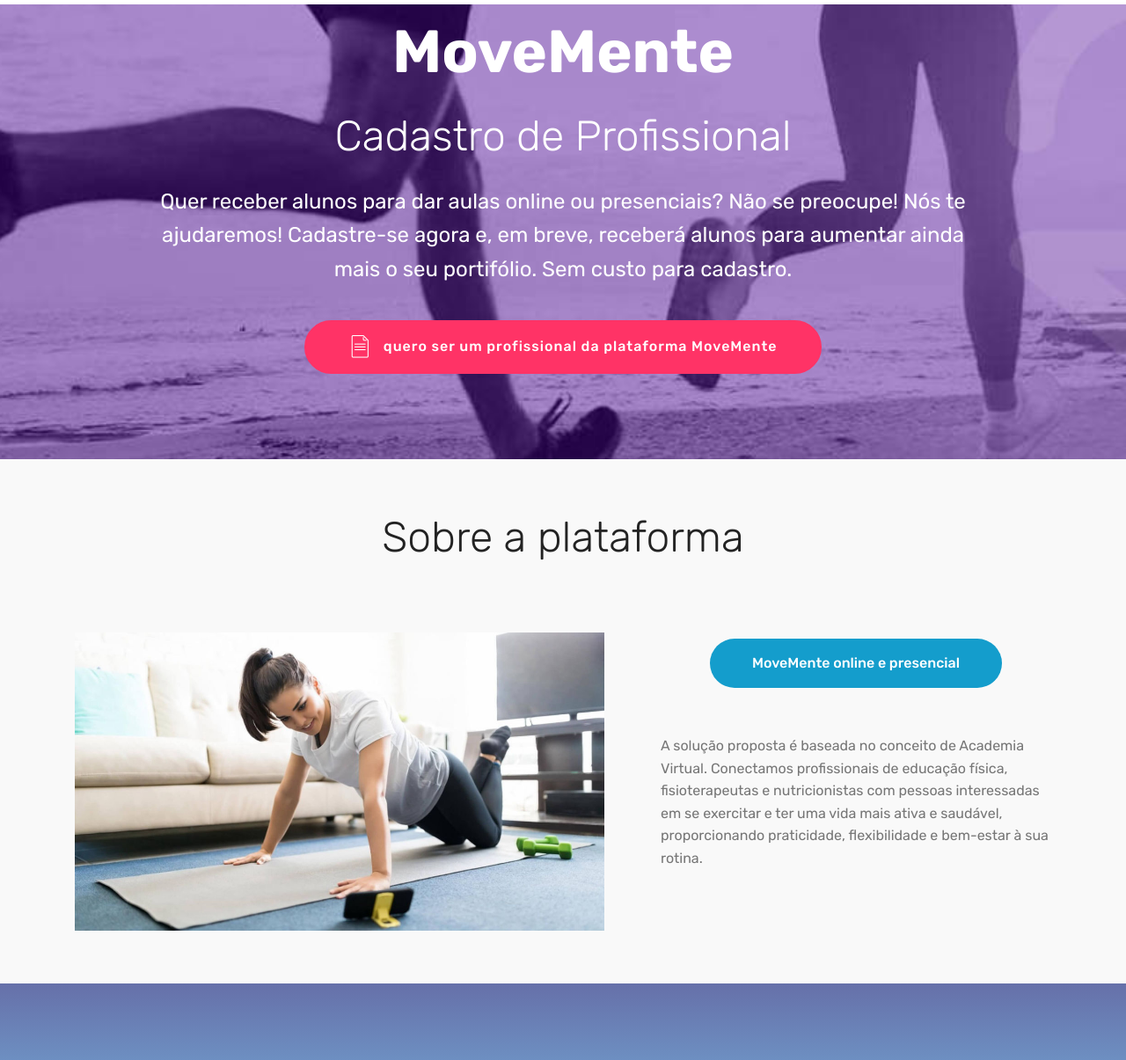
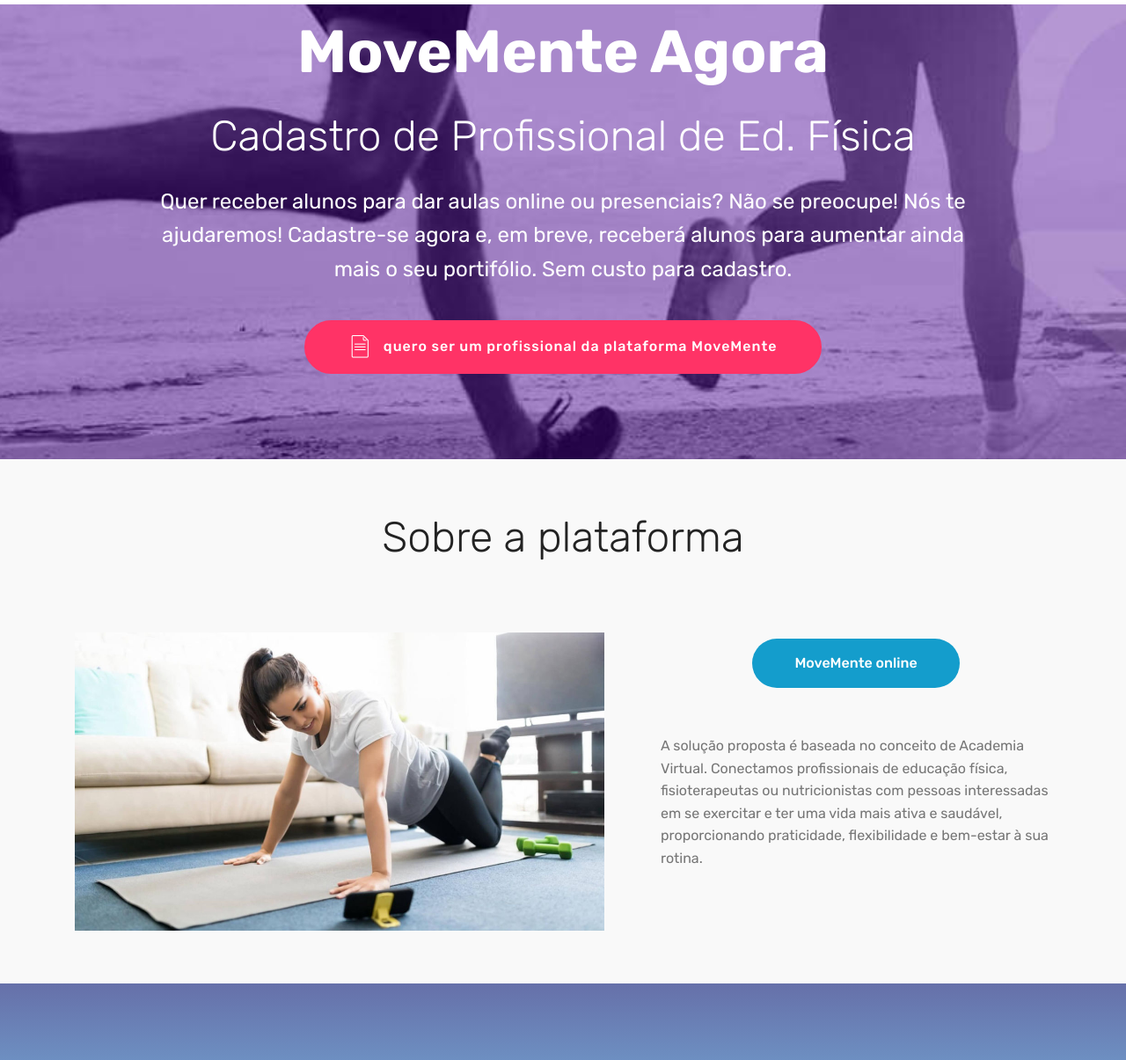
Before and after one commit to daniellecohen/movemente, a plain HTML site: page page1.html in a window 1280 px wide. Shown: the part 72-1277 px from the top of the page at 88% size. Drawn offline with Linux system fonts and the light colour scheme; files whose address does not match are found by name.

Commit message:
melhorias nos textos

```diff
--- a/page1.html
+++ b/page1.html
@@ -146,12 +146,12 @@
             <h1
               class="mbr-section-title align-center mbr-bold pb-3 mbr-fonts-style display-1"
             >
-              MoveMente
+              MoveMente Agora
             </h1>
             <h3
               class="mbr-section-subtitle align-center mbr-light pb-3 mbr-fonts-style display-2"
             >
-              Cadastro de Profissional
+              Cadastro de Profissional de Ed. Física
             </h3>
             <p class="mbr-text align-center pb-3 mbr-fonts-style display-5">
               Quer receber alunos para dar aulas online ou presenciais? Não se
@@ -199,7 +199,7 @@
                   data-toggle="tab"
                   href="#tabs4-n_tab0"
                   aria-selected="true"
-                  >MoveMente online e presencial</a
+                  >MoveMente online</a
                 >
               </li>
             </ul>
@@ -210,7 +210,7 @@
                     <p class="mbr-text py-5 mbr-fonts-style display-7">
                       A solução proposta é baseada no conceito de Academia
                       Virtual. Conectamos profissionais de educação física,
-                      fisioterapeutas e nutricionistas com pessoas interessadas
+                      fisioterapeutas ou nutricionistas com pessoas interessadas
                       em se exercitar e ter uma vida mais ativa e saudável,
                       proporcionando praticidade, flexibilidade e bem-estar à
                       sua rotina.
@@ -224,7 +224,7 @@
                     <p class="mbr-text py-5 mbr-fonts-style display-7">
                       A solução proposta é baseada no conceito de Academia
                       Virtual. Basicamente, conectamos profissionais de educação
-                      física, fisioterapeutas e nutricionistas com pessoas
+                      física, fisioterapeutas ou nutricionistas com pessoas
                       interessadas em se exercitar e ter uma vida mais ativa e
                       saudável, proporcionando praticidade, flexibilidade e
                       bem-estar à sua rotina.
```
